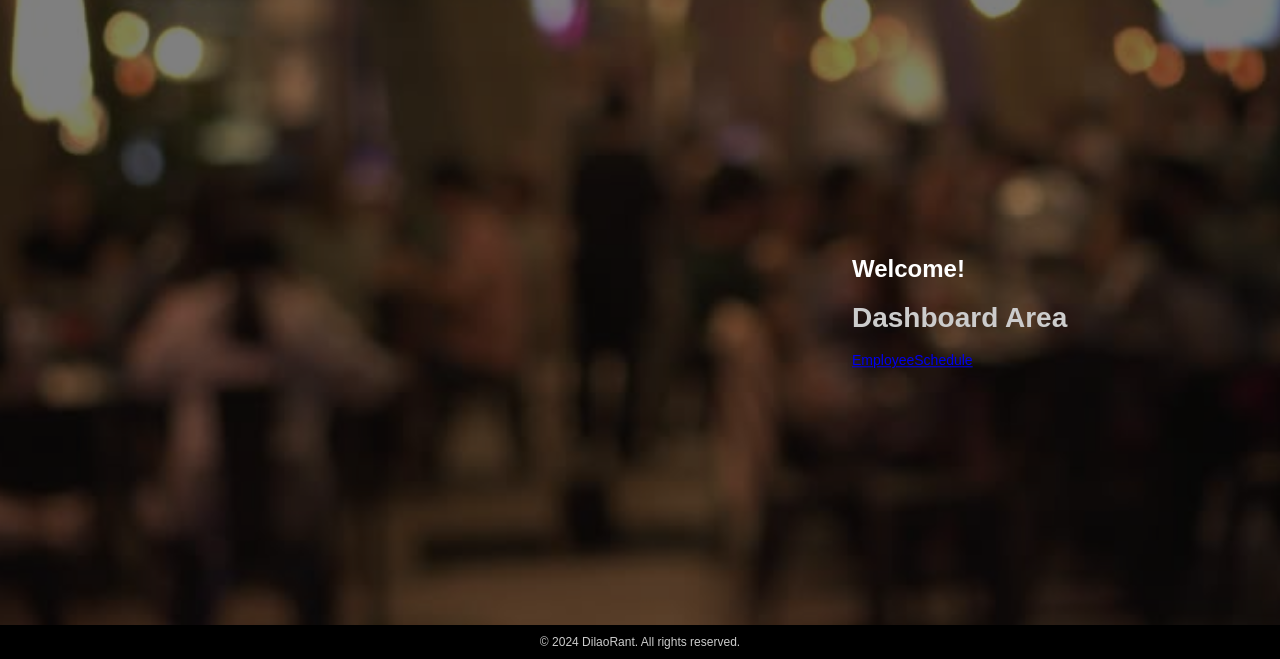
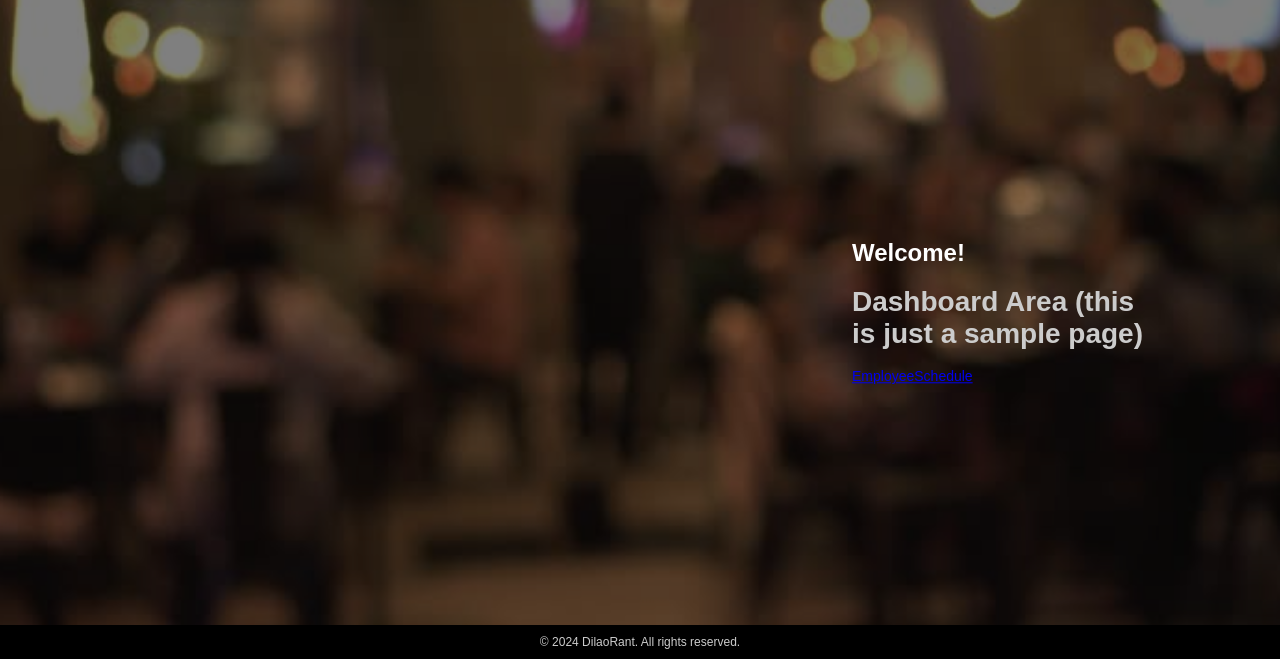
Before and after one commit to xxmu53xx/Restaurant_Management_System-Django, a Django app: page /dashboard/success/ in a window 1280 px wide. Shown: the part 141-800 px from the top of the page. Run offline with Django 5.2, Linux system fonts and the light colour scheme.

Commit message:
minor changes in the dasboard.temples

```diff
--- a/restaurant_systme/dashboard/templates/dashboard/success.html
+++ b/restaurant_systme/dashboard/templates/dashboard/success.html
@@ -168,7 +168,7 @@
     <head>
         <meta charset="UTF-8">
         <meta name="viewport" content="width=device-width, initial-scale=1.0">
-        <title>DilaoRant - Restaurant Management System</title>
+        <title>DilaoRant</title>
         <style>
             body, html {
                 height: 100%;
@@ -353,7 +353,7 @@
             <div class="overlay"></div>
             <div class="login-container">
                 <h2>Welcome!</h2>
-                <div class="welcome-text"> <h1>Dashboard Area</h1>
+                <div class="welcome-text"> <h1>Dashboard Area (this is just a sample page)</h1>
 
                     <p>
                          <a href="{% url 'employeeSADD' %}">EmployeeSchedule</a>
```
